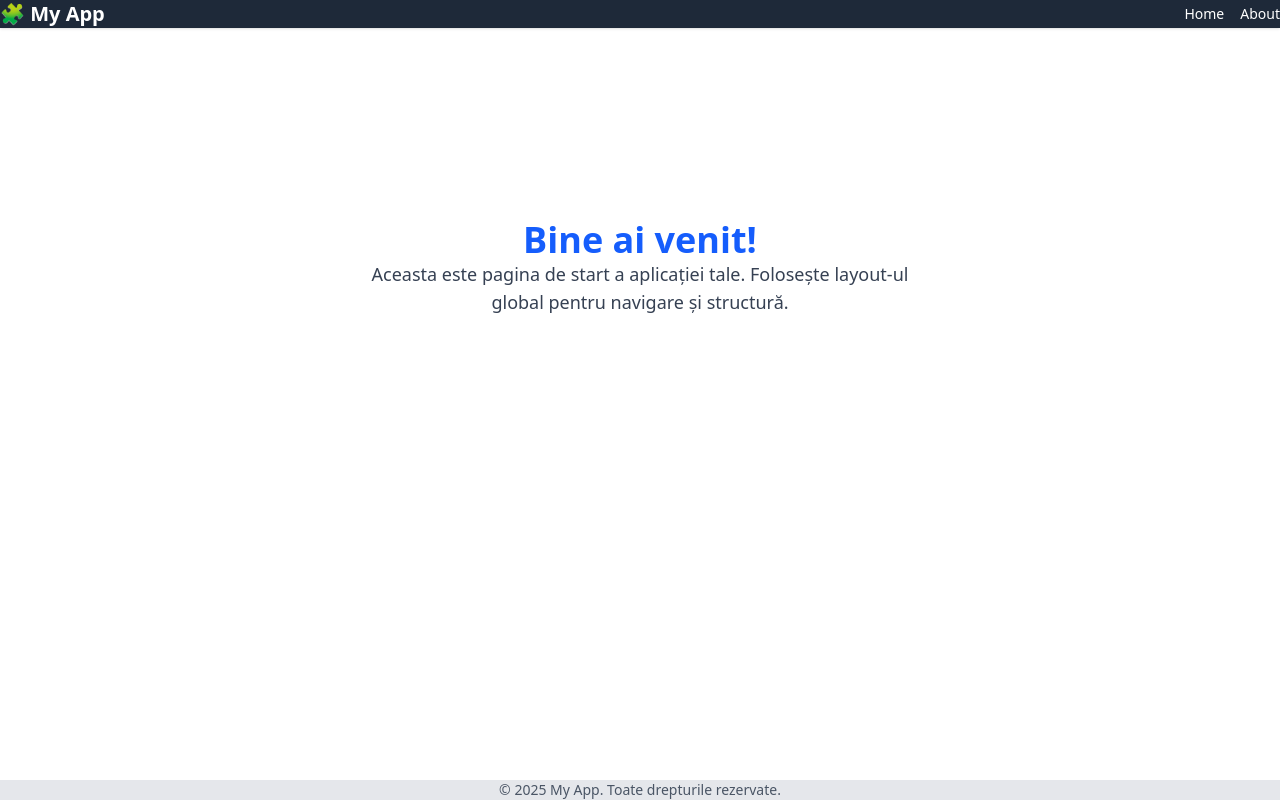
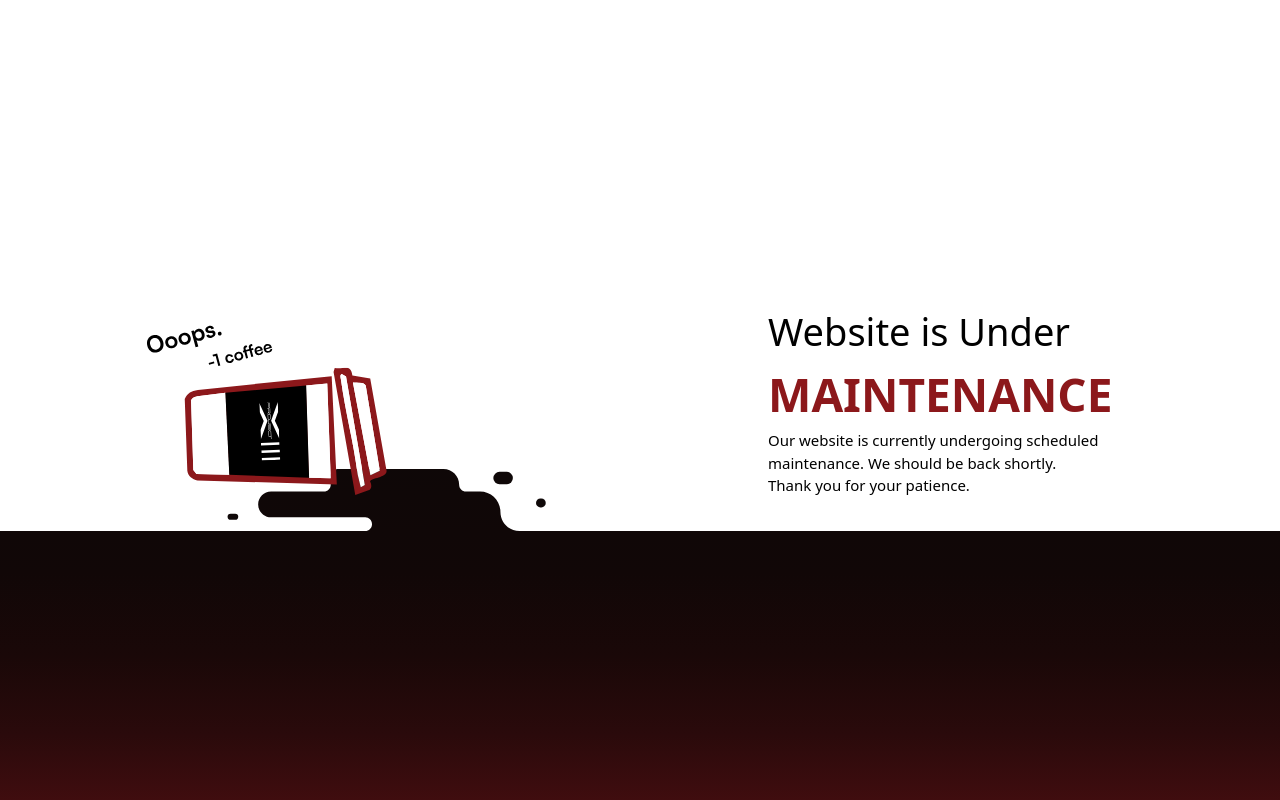
Before and after one commit to project-aemr-13/mentenance_page-frontend, a React (Vite) app: page / in a window 1280 px wide. Built offline with nearby package versions, Linux system fonts and the light colour scheme.

Commit message:
Mentenance page

```diff
--- a/src/App.tsx
+++ b/src/App.tsx
@@ -2,7 +2,7 @@ import "./sass/index.scss";
 import { Routes, Route } from 'react-router-dom'
 import { AppLayout } from './layouts'
 import Home from './pages/Home'
-import NotFound from './pages/NotFound'
+// import NotFound from './pages/NotFound'
 
 function App() {
 
@@ -10,7 +10,7 @@ function App() {
     <Routes>
       <Route path="/" element={<AppLayout />}>
         <Route index element={<Home />} />
-        <Route path="*" element={<NotFound />} />
+        <Route path="*" element={<Home />} />
       </Route>
     </Routes>
   )
--- a/src/layouts/AppLayouts.tsx
+++ b/src/layouts/AppLayouts.tsx
@@ -1,16 +1,16 @@
 import React from "react";
 import { Outlet } from "react-router-dom";
-import Header from "../components/ui/Header";
-import Footer from "../components/ui/Footer";
+// import Header from "../components/ui/Header";
+// import Footer from "../components/ui/Footer";
 
 const AppLayout: React.FC = () => {
   return (
     <div className="flex flex-col min-h-screen">
-      <Header />
+      {/* <Header /> */}
       <main className="flex-1 px-4 py-6">
         <Outlet />
       </main>
-      <Footer />
+      {/* <Footer /> */}
     </div>
   );
 };
--- a/src/pages/Home.tsx
+++ b/src/pages/Home.tsx
@@ -1,12 +1,24 @@
 import React from "react";
+import coffy from "../assets/Coffy_Text.svg";
 
 const Home: React.FC = () => {
   return (
-    <div className="flex flex-col items-center justify-center min-h-[60vh] text-center">
-      <h2 className="text-4xl font-bold mb-4 text-blue-600">Bine ai venit!</h2>
-      <p className="text-lg text-gray-700 max-w-xl">
-        Aceasta este pagina de start a aplicației tale. Folosește layout-ul global pentru navigare și structură.
-      </p>
+    <div className="relative flex justify-end items-center min-h-screen w-full">
+      <div className="w-[40%]">
+        <div className="text-[#000] text-[2.375rem] font-[400] leading-normal">
+          Website is Under
+        </div>
+        <div className="text-[#8C181B] text-[2.875rem] font-[700] leading-normal">
+          MAINTENANCE
+        </div>
+        <div className="text-[#000] text-[0.9375rem] not-italic font-normal leading-normal">
+          Our website is currently undergoing scheduled
+          <br /> maintenance. We should be back shortly.
+          <br />
+          Thank you for your patience.
+        </div>
+      </div>
+      <img className="absolute bottom-0 left-0 w-full" src={coffy} />
     </div>
   );
 };
```
Also changed, not shown: src/assets/Coffy.svg (added), src/assets/Coffy_Text.svg (added).
